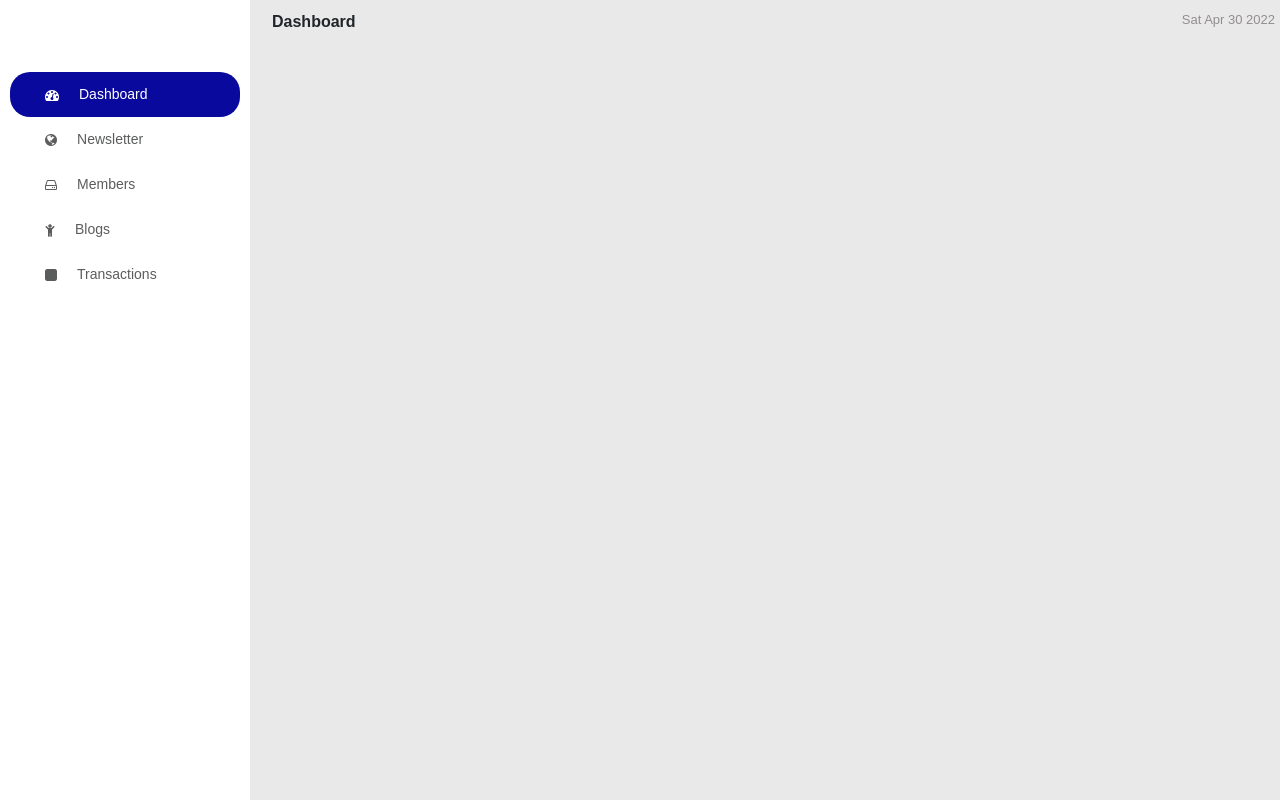
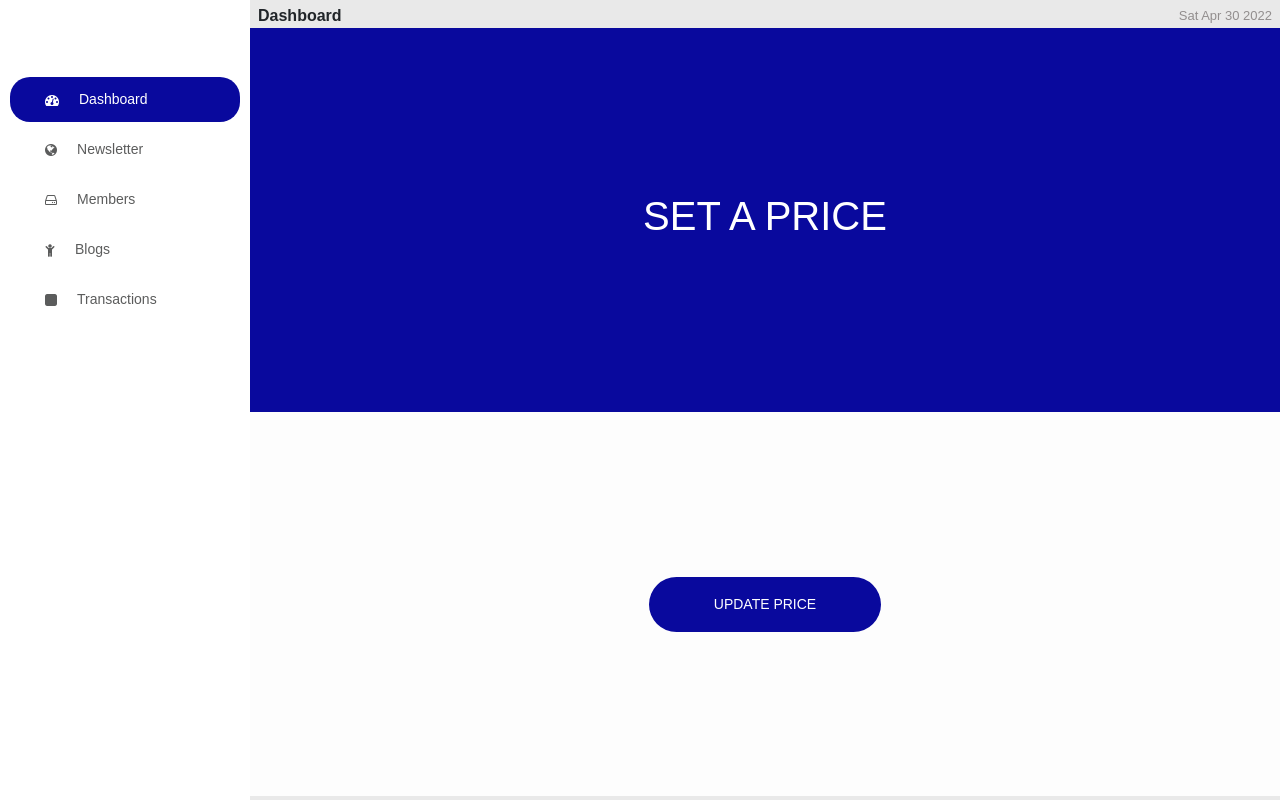
Before and after one commit to Jayyp1234/Talemia, a PHP site: page /Talemia/admin/dashboard.php in a window 1280 px wide. Run offline with PHP 8.4, Linux system fonts and the light colour scheme; some web fonts are replaced.

Commit message:
admin dashboard modified

```diff
--- a/admin/dashboard.php
+++ b/admin/dashboard.php
@@ -1,3 +1,14 @@
+<?php
+include_once '../backend/connection.php';
+
+if(isset($_POST["submit"])){
+    $sql = "SELECT FROM ";
+}
+
+
+
+?>
+
 
 <!DOCTYPE html>
 <html lang="en">
@@ -43,6 +54,118 @@
      margin-bottom:7px;
      border-radius:7px;
    }
+   body{
+       height: 100vh !important;
+   }
+   main {
+    margin-left: 0 0 0 250px !important;
+    transition: all 0.5s ease-in-out;
+    overflow: hidden;
+}
+   main .row {
+    margin: 0;
+    flex-direction: column;
+    height: 96vh !important;
+    }
+    .col-12{
+        padding: 0;
+        height: 48vh;
+        display: flex;
+        justify-content: center;
+        align-items: center;
+        text-align: center;
+    }
+    .top h1{
+    color: #fff;
+    }
+    .modal {
+    position: fixed;
+    top: 20%;
+    left: 10%;
+    z-index: 100000000000;
+    }
+    .modal.show .modal-dialog {
+    max-width: 600px;
+    }
+    .modal-content {
+    height: 380px;
+    }
+    .modal-header button{
+    width: 40px;
+    height: 40px;
+    background: unset;
+    }
+    .modal-header .icon-close2{
+        font-size: 1.4rem;
+    }
+    .modal-header .icon-close2:hover{
+    background: #09099d;
+    color: white;
+    border-radius: 100%;
+    }
+    .update {
+    border-radius: 2rem;
+    padding: 1rem 4rem;
+    font-size: 14px;
+    background-color: #09099d;
+    color: white;
+    }
+    .update:hover {
+    color: white;
+    box-shadow: 0 0 40px -5px #09099d;
+    }
+    input {
+    padding: 19px;
+    height: 40%;
+    width: 100%;
+    background: whitesmoke;
+    }
+    .icon-bars {
+    right: 8px;
+    top: 11px;
+    }
+@media all and (max-width: 550px){
+main {
+    padding: 0;
+}
+.top h1{
+    font-size: 20px;
+}
+.modal {
+    left: 0;
+    top: 14%;
+}
+.modal-title {
+    font-size: 15px;
+}
+.modal-body{
+    margin: 10% 0 7%;
+    padding: 1rem .5rem;
+}
+.modal-footer input {
+    font-size: 12px;
+    margin-top: 10%;
+}
+.modal-footer input::placeholder {
+    font-size: 12px;
+}
+.update {
+    border-radius: 8px;
+    padding: 0.8rem;
+    width: 50%;
+    font-size: 13px;
+}
+.modal-footer input{
+    font-size: 12px;
+}
+main .intro-div b {
+    font-size: .9rem;
+}
+main .intro-div span{
+    font-size: 12px;
+}
+
+}
 </style>
 <body>
     <i class="icon-bars"></i>
@@ -64,14 +187,43 @@
         </ul>
         <br>
     </nav>
-    <main style="margin-right:5px;">
+    <main style="">
+    <!-- margin-right:5px; held-->
         <div class="intro-div">
             <b>Dashboard</b>
             <span id="time" class="time"></span>
         </div>
-        <br>
+        <!-- <br> held-->
 
+        <!-- Button trigger modal -->
+   <div class="row col-12">
+       <div class="col-12 top" style="background-color: #09099d">
+            <h1>SET A PRICE</h1>
+       </div>
+       <div class="col-12 bottom" style="background-color: #fdfdfd;">
+            <button type="button" class="btn update" data-bs-toggle="modal" data-bs-target="#staticBackdrop">UPDATE PRICE</button>
 
+            <!-- Modal -->
+            <div class="modal fade" id="staticBackdrop" data-bs-backdrop="static" data-bs-keyboard="false" tabindex="-1" aria-labelledby="staticBackdropLabel" aria-hidden="true">
+            <div class="modal-dialog">
+                <div class="modal-content">
+                <div class="modal-header">
+                    <h5 class="modal-title" id="staticBackdropLabel">Price Update</h5>
+                    <button type="button" class="icon-close2" data-bs-dismiss="modal" aria-label="Close"></button>
+                </div>
+                <form action="" method="post">
+                    <div class="modal-body">
+                    <input type="text" placeholder="Input price">
+                    </div>
+                    <div class="modal-footer">
+                        <input type="submit" class="btn btn-success" name="update"></input>
+                    </div>
+                </form>
+                </div>
+            </div>
+            </div>
+       </div>
+   </div>
 
     </main>
 
--- a/assets/css/dashboard.css
+++ b/assets/css/dashboard.css
@@ -67,6 +67,7 @@ nav ul{
    transition: all 0.6s ease-in-out;
 }
 nav ul li{
+    margin: 5px 0;
     height: 45px;
     display: block;
     width: 100%;
@@ -95,15 +96,20 @@ nav ul li a i{
     margin-left: 35px;
 }
 main{
-    margin-left: 265px;
+    /* margin-left: 265px;
     margin-right:265px;
-    margin-top:10px;
+    margin-top:10px;  held*/
+    margin-left: 250px;
+    margin-right: 0;
+    margin-top: 0;
     transition: all 0.5s ease-in-out;
 }
 main .intro-div {
     display: flex;
     justify-content: space-between;
-    margin-left: 7px;
+    /* margin-left: 7px; */
+    align-items: center;
+    padding: 0 8px;
 }
 main .intro-div b{
     font-weight: 600;
```
Also changed, not shown: other parts of assets/css/dashboard.css (+30 -8 lines), admin/transactions.php (+7 -0 lines).
